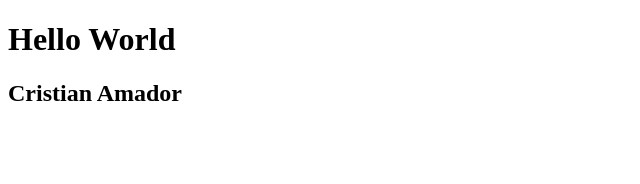
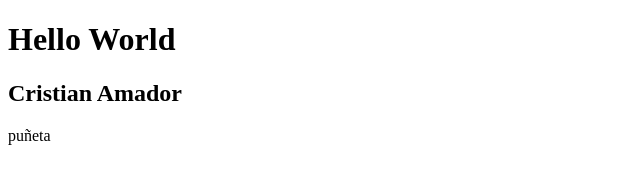
Before and after one commit to cristianamadorc/hello_world, a plain HTML site: page index.html in a window 1280 px wide. Shown: the full height of the page, 0-640 px from the left. Drawn offline with Linux system fonts and the light colour scheme.

Commit message:
he fet un cambi

```diff
--- a/index.html
+++ b/index.html
@@ -8,5 +8,6 @@
 <body>
     <h1>Hello World</h1>
     <h2>Cristian Amador</h2>
+    <p>puñeta</p>
 </body>
 </html>
```
